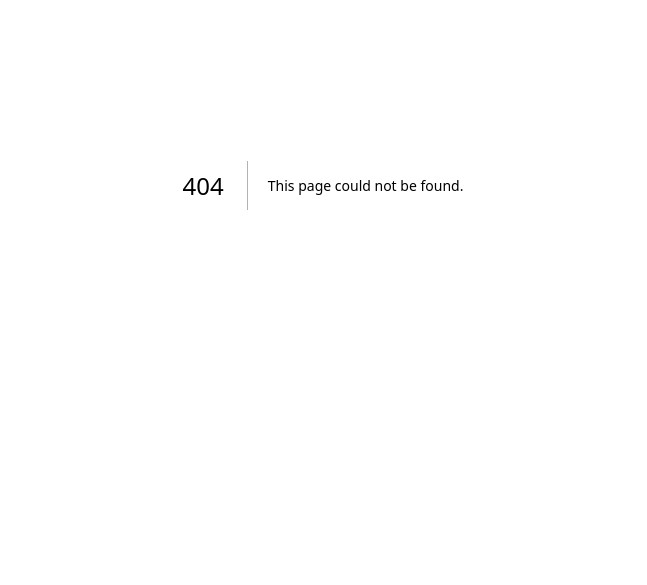
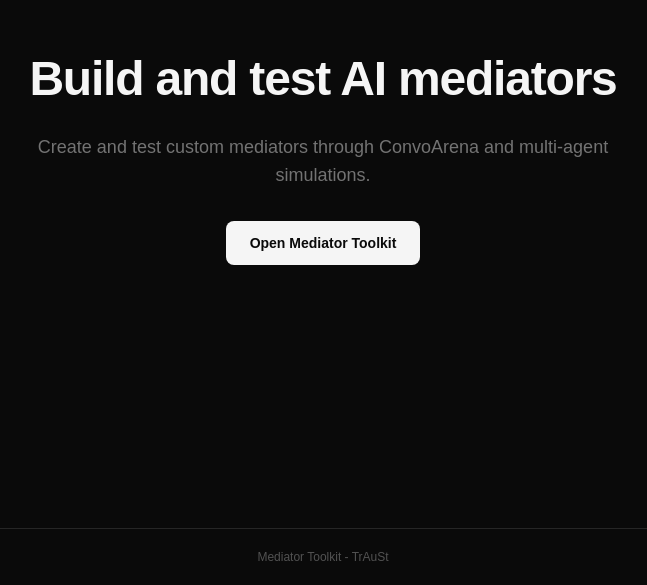
Before and after one commit to soaphia14/mediator-toolkit, a Next.js app: page / in a window 1280 px wide. Before the commit this address had no page. Shown: the part 215-800 px from the top of the page, without its empty margins (317-964 px from the left). Built offline with nearby package versions, Linux system fonts and the light colour scheme.

Commit message:
adding a landing page

```diff
--- /dev/null
+++ b/app/page.tsx
@@ -0,0 +1,33 @@
+'use client'
+
+import Link from 'next/link'
+
+export default function LandingPage() {
+  return (
+    <div className="min-h-screen bg-neutral-950 text-neutral-100 flex flex-col">
+      {/* Hero */}
+      <main className="flex-1 flex flex-col items-center justify-center px-8 text-center space-y-6">
+        <h1 className="text-5xl font-semibold tracking-tight max-w-2xl leading-tight">
+          Build and test AI mediators
+        </h1>
+        <p className="text-lg text-neutral-500 max-w-xl">
+          Create and test custom mediators through ConvoArena and multi-agent simulations.
+        </p>
+        <div className="flex items-center gap-3 pt-2">
+          <Link
+            href="/mediator"
+            className="px-6 py-3 rounded-lg bg-neutral-100 text-neutral-950 text-sm font-semibold hover:bg-white active:scale-[0.98] transition-all duration-150 cursor-pointer"
+          >
+            Open Mediator Toolkit
+          </Link>
+        </div>
+      </main>
+
+      {/* Footer */}
+      <footer className="border-t border-neutral-800 px-8 py-5 text-center text-xs text-neutral-600">
+        Mediator Toolkit - TrAuSt
+      </footer>
+
+    </div>
+  )
+}
```
